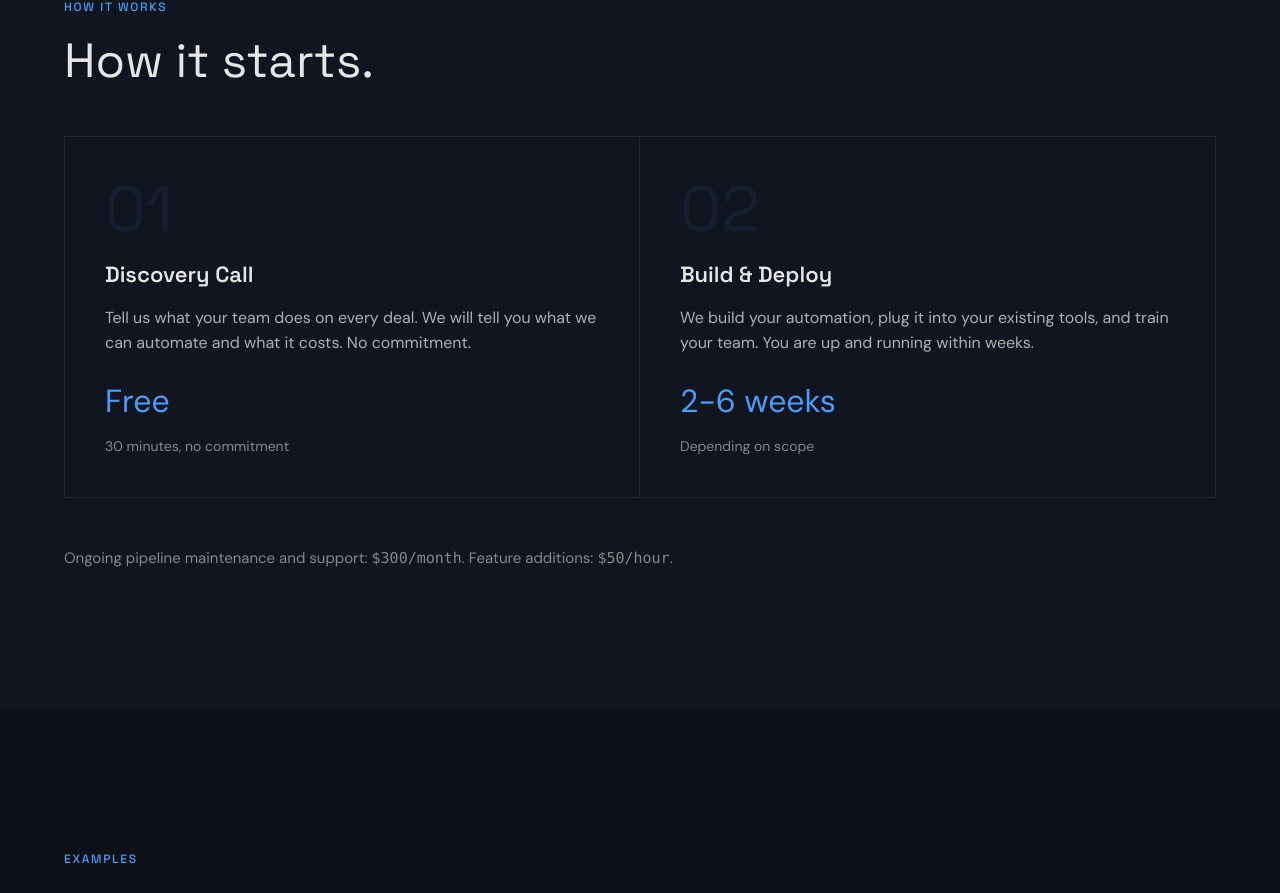
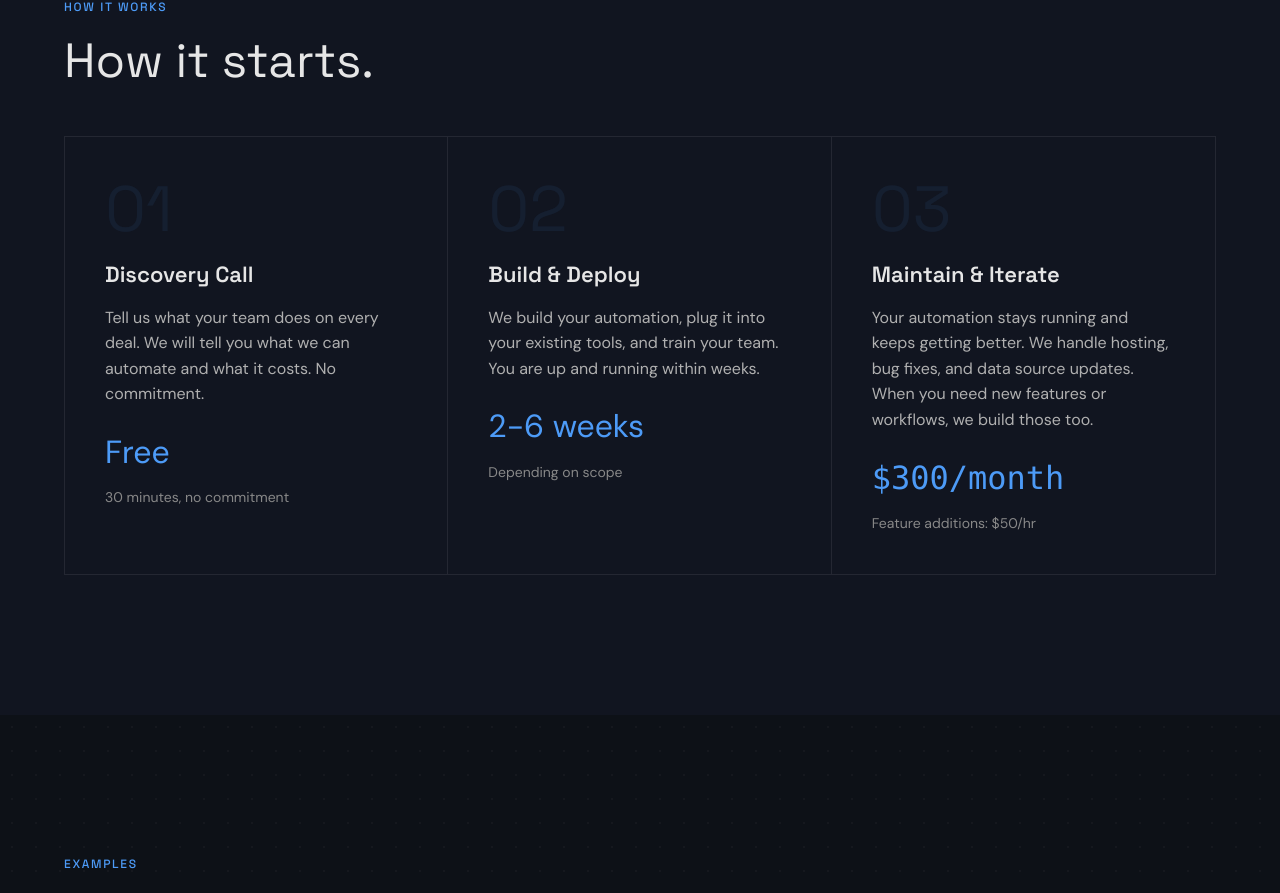
Before and after one commit to cfrancis15/compound_automation_site, a React (Vite) app in the folder client/: page / in a window 1280 px wide. Shown: the part 2958-3851 px from the top of the page. Built offline with nearby package versions, Linux system fonts and the light colour scheme; no server answers.

Commit message:
copy good

```diff
--- a/client/src/App.css
+++ b/client/src/App.css
@@ -466,7 +466,7 @@ img {
 
 .process-steps {
   display: grid;
-  grid-template-columns: repeat(2, 1fr);
+  grid-template-columns: repeat(3, 1fr);
   margin-top: 48px;
   border: 1px solid rgba(255, 255, 255, 0.08);
 }
--- a/client/src/components/HowItWorks.jsx
+++ b/client/src/components/HowItWorks.jsx
@@ -1,4 +1,4 @@
-// HowItWorks - two-step process with shared bordered layout
+// HowItWorks - three-step process with shared bordered layout
 
 import ScrollReveal from "./ScrollReveal.jsx";
 
@@ -39,15 +39,19 @@ function HowItWorks() {
               <p className="step-price">2-6 weeks</p>
               <p className="step-note">Depending on scope</p>
             </article>
+
+            <article className="process-step">
+              <p className="step-number">03</p>
+              <h3 className="step-heading">Maintain &amp; Iterate</h3>
+              <p className="step-body">
+                Your automation stays running and keeps getting better. We handle
+                hosting, bug fixes, and data source updates. When you need new
+                features or workflows, we build those too.
+              </p>
+              <p className="step-price price-mono">$300/month</p>
+              <p className="step-note">Feature additions: $50/hr</p>
+            </article>
           </div>
-        </ScrollReveal>
-
-        <ScrollReveal delayMs={360}>
-          <p className="how-it-works-note">
-            Ongoing pipeline maintenance and support:{" "}
-            <span className="price-mono">$300/month</span>. Feature additions:{" "}
-            <span className="price-mono">$50/hour</span>.
-          </p>
         </ScrollReveal>
       </div>
     </section>
```
